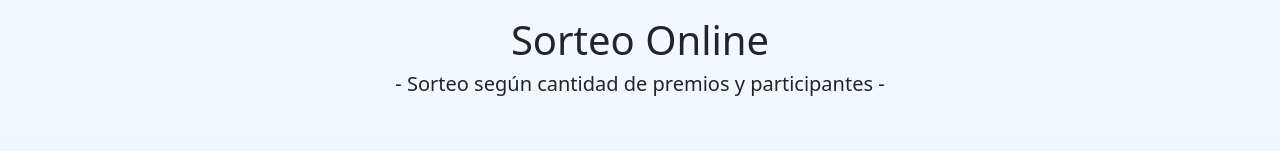
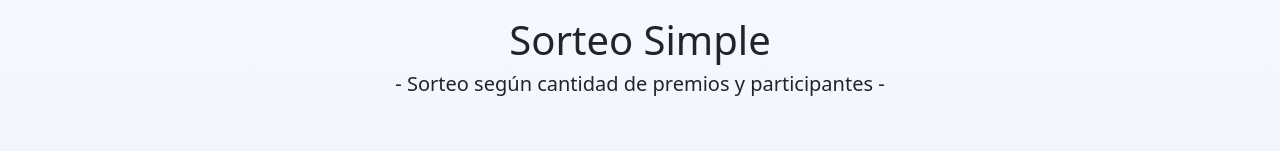
Before and after one commit to emanuelhg/SorteoSimple, a plain HTML site: page index.html in a window 1280 px wide. Shown: the top 151 px of the page. Drawn offline with nearby package versions, Linux system fonts and the light colour scheme.

Commit message:
Update index.html

```diff
--- a/index.html
+++ b/index.html
@@ -6,10 +6,10 @@
     <link rel="stylesheet" href="styles.css">
     <link href="https://cdn.jsdelivr.net/npm/bootstrap@5.1.3/dist/css/bootstrap.min.css" rel="stylesheet" integrity="sha384-1BmE4kWBq78iYhFldvKuhfTAU6auU8tT94WrHftjDbrCEXSU1oBoqyl2QvZ6jIW3" crossorigin="anonymous">
     <link rel="stylesheet" href="https://cdn.jsdelivr.net/npm/bootstrap-icons@1.7.1/font/bootstrap-icons.css">
-    <title>Sorteo Online</title>
+    <title>Sorteo Simple</title>
   </head>
   <body>
-    <h1 class="text-center">Sorteo Online</h1>
+    <h1 class="text-center">Sorteo Simple</h1>
     <h3 class="text-center lead">- Sorteo según cantidad de premios y participantes -</h3>
     <section class="form-tickets">
         <div class="container">
```
